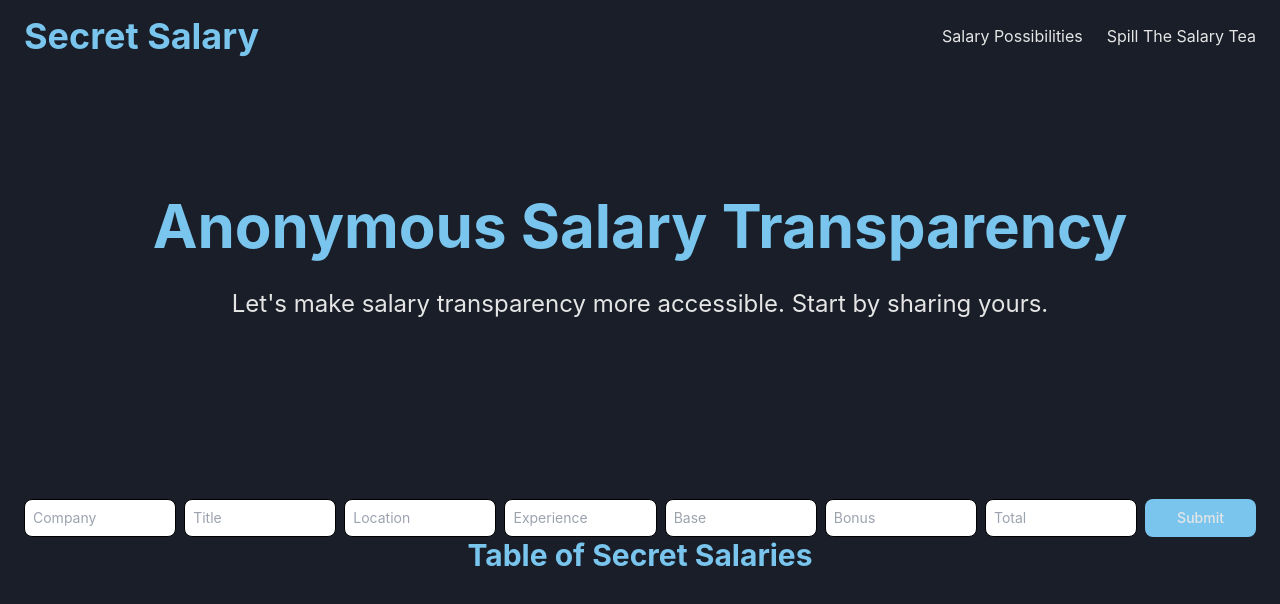
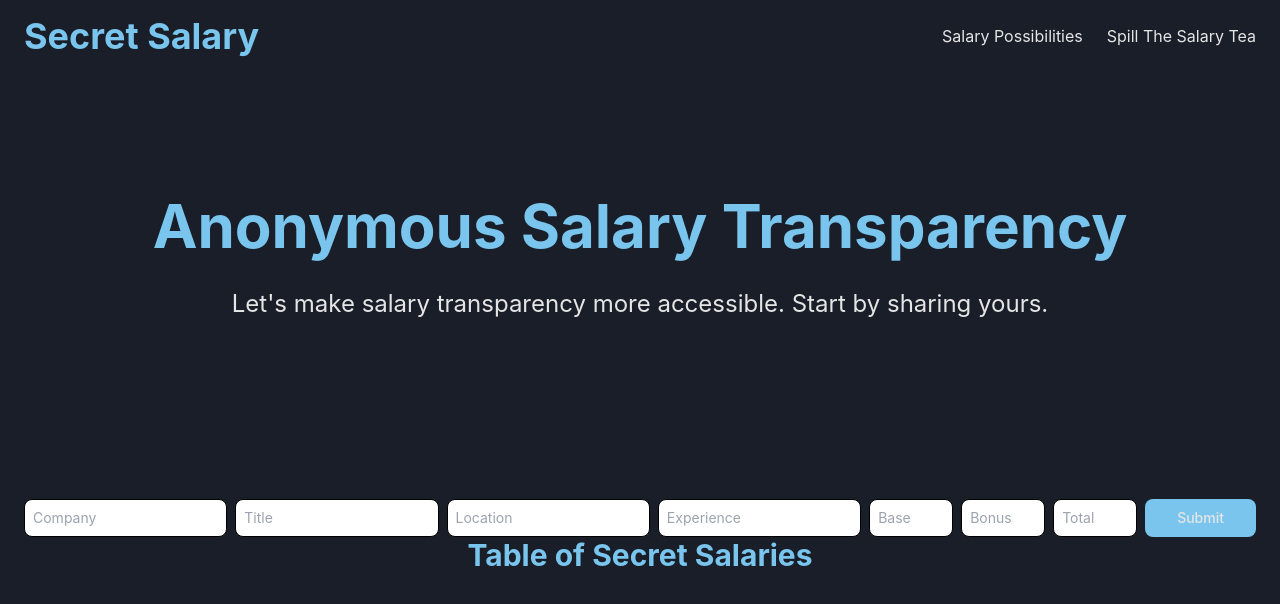
Before and after one commit to ziraserrano/secretsalary, a React (Vite) app: page / in a window 1280 px wide. Shown: the top 604 px of the page. Built offline with nearby package versions, Linux system fonts and the light colour scheme; what prettier-plugin-tailwindcss would draw is missing.

Commit message:
Style form and submit button

```diff
--- a/src/components/Table.jsx
+++ b/src/components/Table.jsx
@@ -3,7 +3,7 @@
 export default function Table() {
 	return (
 		<div className="container">
-			<form class="flex gap-1">
+			<form class="flex justify-center gap-1">
 				<div>
 					<input type="text" id="company" class="bg-gray-50 border border-gray-300 text-gray-900 text-sm rounded-lg focus:ring-blue-500 focus:border-blue-500 block w-full p-1 dark:bg-gray-700 dark:border-gray-600 dark:placeholder-gray-400 dark:text-gray dark:focus:ring-blue-500 dark:focus:border-blue-500" placeholder="Company" required></input>
 				</div>
@@ -17,16 +17,17 @@
 					<input type="text" id="experience" class="bg-gray-50 border border-gray-300 text-gray-900 text-sm rounded-lg focus:ring-blue-500 focus:border-blue-500 block w-full p-1 dark:bg-gray-700 dark:border-gray-600 dark:placeholder-gray-400 dark:text-gray dark:focus:ring-blue-500 dark:focus:border-blue-500" placeholder="Experience" required></input>
 				</div>
 				<div>
-					<input type="text" id="base" class="bg-gray-50 border border-gray-300 text-gray-900 text-sm rounded-lg focus:ring-blue-500 focus:border-blue-500 block w-full p-1 dark:bg-gray-700 dark:border-gray-600 dark:placeholder-gray-400 dark:text-gray dark:focus:ring-blue-500 dark:focus:border-blue-500" placeholder="Base" required></input>
+					<input type="text" id="base" class="bg-gray-50 border border-gray-300 text-gray-900 text-sm rounded-lg focus:ring-blue-500 focus:border-blue-500 block w-10 p-1 dark:bg-gray-700 dark:border-gray-600 dark:placeholder-gray-400 dark:text-gray dark:focus:ring-blue-500 dark:focus:border-blue-500" placeholder="Base" required></input>
 				</div>
 				<div>
-					<input type="text" id="bonus" class="bg-gray-50 border border-gray-300 text-gray-900 text-sm rounded-lg focus:ring-blue-500 focus:border-blue-500 block w-full p-1 dark:bg-gray-700 dark:border-gray-600 dark:placeholder-gray-400 dark:text-gray dark:focus:ring-blue-500 dark:focus:border-blue-500" placeholder="Bonus" required></input>
+					<input type="text" id="bonus" class="bg-gray-50 border border-gray-300 text-gray-900 text-sm rounded-lg focus:ring-blue-500 focus:border-blue-500 block w-10 p-1 dark:bg-gray-700 dark:border-gray-600 dark:placeholder-gray-400 dark:text-gray dark:focus:ring-blue-500 dark:focus:border-blue-500" placeholder="Bonus" required></input>
 				</div>
 				<div>
-					<input type="text" id="total" class="bg-gray-50 border border-gray-300 text-gray-900 text-sm rounded-lg focus:ring-blue-500 focus:border-blue-500 block w-full p-1 dark:bg-gray-700 dark:border-gray-600 dark:placeholder-gray-400 dark:text-gray dark:focus:ring-blue-500 dark:focus:border-blue-500" placeholder="Total" required></input>
+					<input type="text" id="total" class="bg-gray-50 border border-gray-300 text-gray-900 text-sm rounded-lg focus:ring-blue-500 focus:border-blue-500 block w-10 p-1 dark:bg-gray-700 dark:border-gray-600 dark:placeholder-gray-400 dark:text-gray dark:focus:ring-blue-500 dark:focus:border-blue-500" placeholder="Total" required></input>
 				</div>
 				<button type="submit" class="text-white bg-blue font-medium rounded-lg text-sm w-full sm:w-auto px-5 py-2.5 text-center">Submit</button>
 			</form>
+
 			<div className="container flex h-max items-center justify-center">
 				<h1 className="text-3xl font-bold text-blue">Table of Secret Salaries</h1>
 			</div>
```
